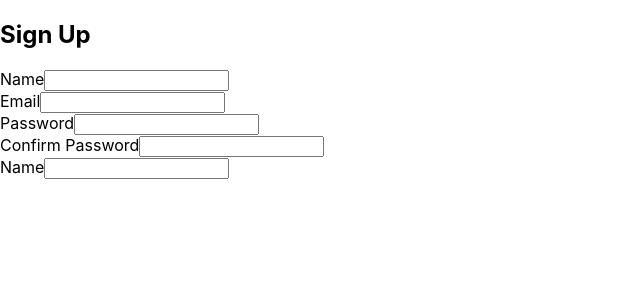
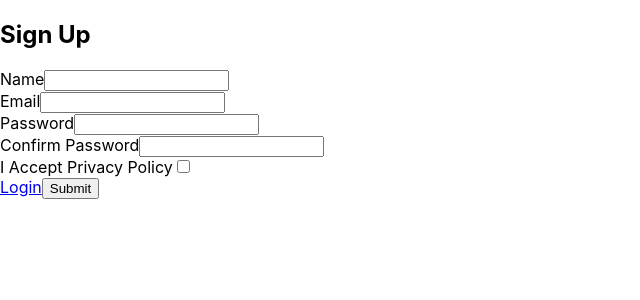
Before and after one commit to Reza-Keymasi/Sign-up-and-Log-in-form, a React (Create React App) app in the folder registration-form/: page / in a window 1280 px wide. Shown: the top 300 px of the page, without its empty margins (0-640 px from the left). Built offline with nearby package versions, Linux system fonts and the light colour scheme.

Commit message:
some details about isAccepted changed, a div that contain submit button and <a> added

```diff
--- a/registration-form/src/components/SignUp.js
+++ b/registration-form/src/components/SignUp.js
@@ -52,12 +52,16 @@ const SignUp = () => {
                 </div>
 
                 <div>
-                    <label>Name</label>
+                    <label>I Accept Privacy Policy</label>
                     <input
-                    type="text"
-                    name="name"
-                    value={data.name}>
+                    type="checkbox"
+                    name="isAccepted"
+                    value={data.isAccepted}>
                     </input>
+                </div>
+                <div>
+                    <a href="#">Login</a>
+                    <button type="submit">Submit</button>
                 </div>
             </from>
         </div>
--- a/registration-form/src/index.js
+++ b/registration-form/src/index.js
@@ -2,7 +2,7 @@ import React from 'react';
 import ReactDOM from 'react-dom/client';
 import './index.css';
 import App from './App';
-import reportWebVitals from './reportWebVitals';
+
 
 const root = ReactDOM.createRoot(document.getElementById('root'));
 root.render(
@@ -10,8 +10,3 @@ root.render(
     <App />
   </React.StrictMode>
 );
-
-// If you want to start measuring performance in your app, pass a function
-// to log results (for example: reportWebVitals(console.log))
-// or send to an analytics endpoint. Learn more: https://bit.ly/CRA-vitals
-reportWebVitals();
```
